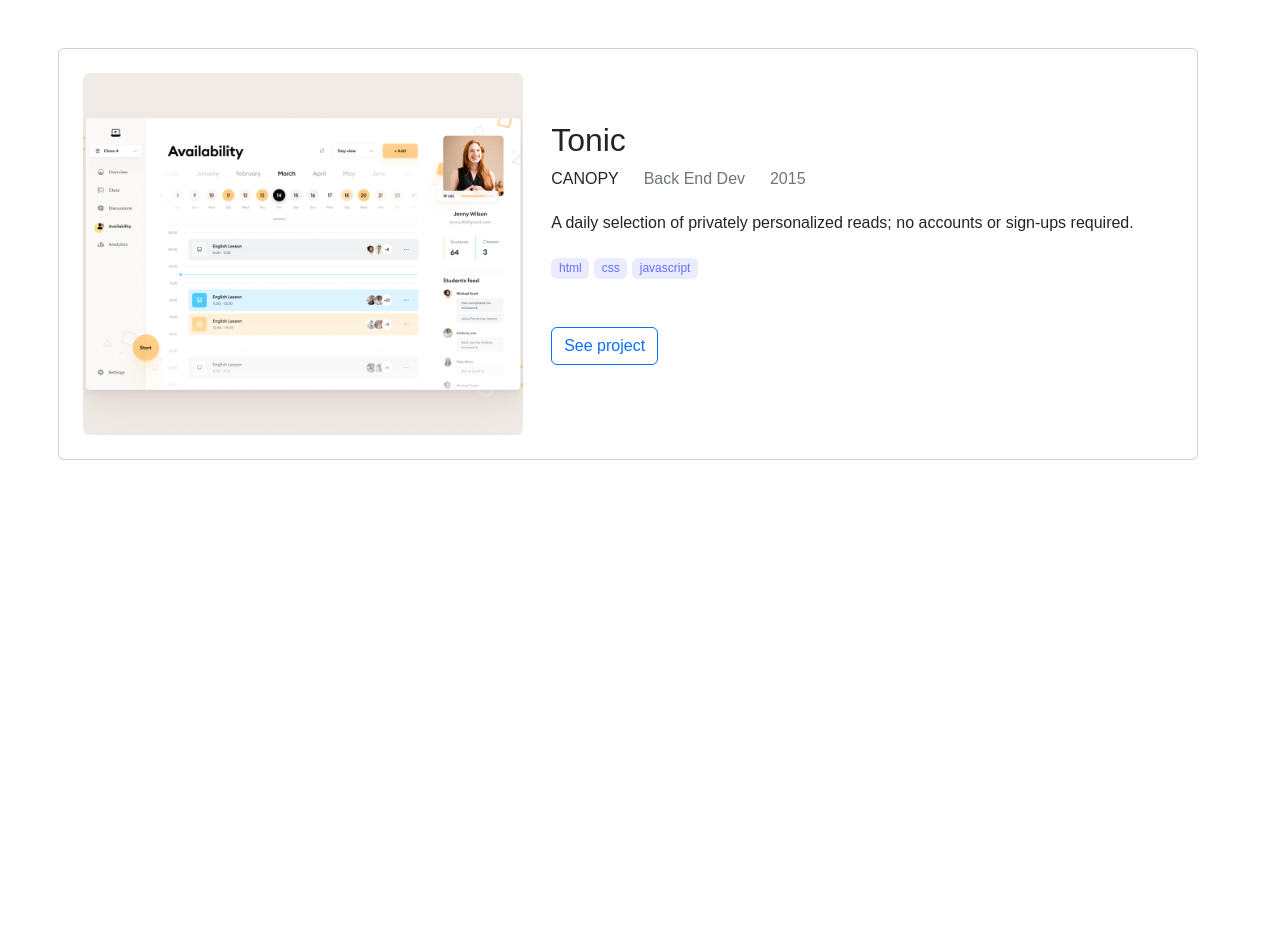
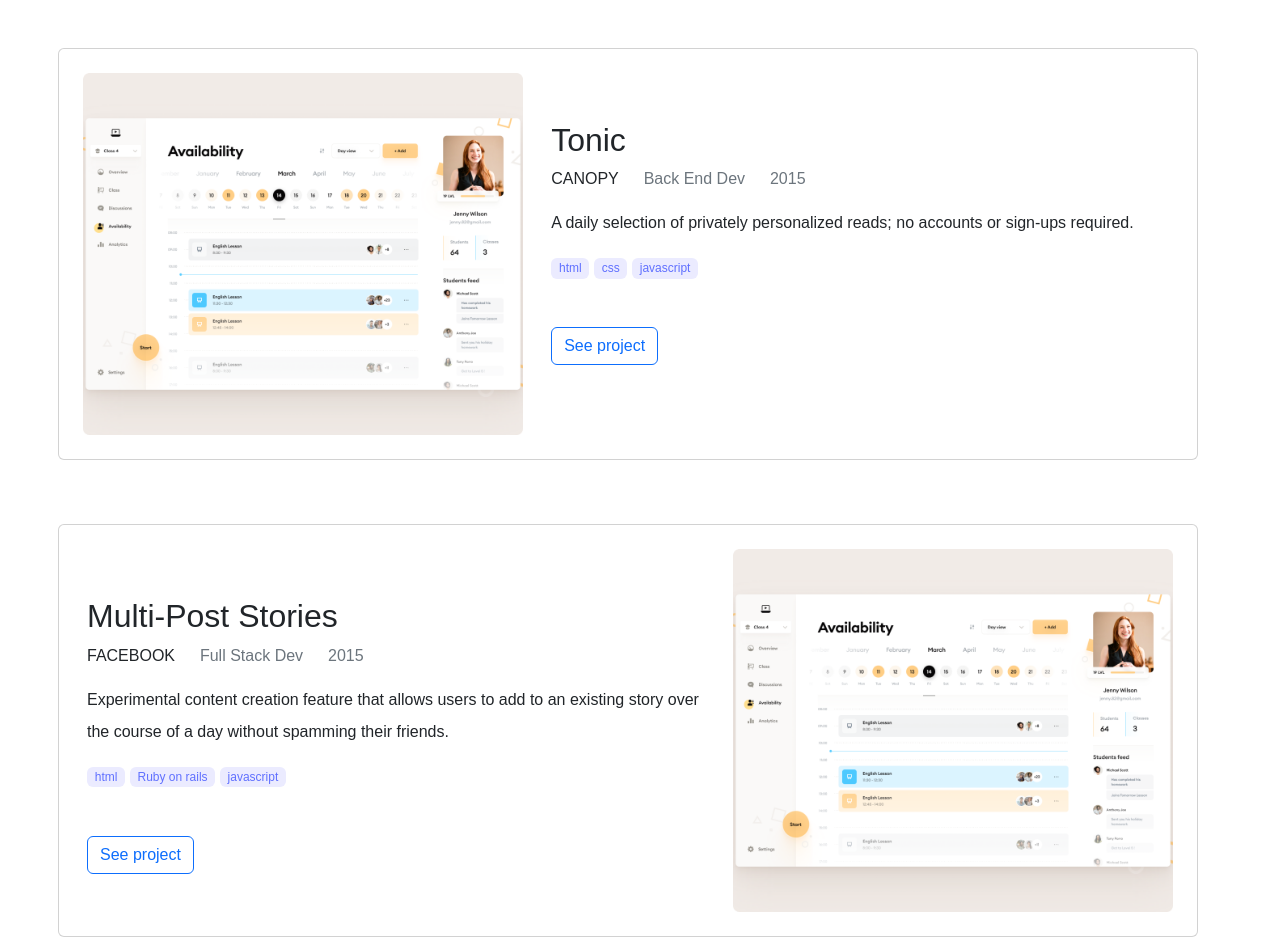
Before and after one commit to SiveMdluli/Bootstrap-Portfolio, a plain HTML site: page index.html in a window 1280 px wide. Before the commit the page ends 800 px from the top, so only its background shows below. Drawn offline with nearby package versions, Linux system fonts and the light colour scheme.

Commit message:
Add Multi-post story project on our portfolio (Project 2)

```diff
--- a/index.html
+++ b/index.html
@@ -52,6 +52,37 @@
                 <button type="button" class="btn btn-outline-primary">See project</button>
             </div>
         </div>
+        <div class="row card flex-column flex-lg-row-reverse mt-lg-5">
+            <div class="project-image col-5 align-items-start pt-lg-4 pb-lg-4">
+                <img class="card-img-top" src="img/Snapshoot Portfolio desktop 2.png" alt="Project 1">
+            </div>
+            <div class="card-body col-5 pt-lg-4 pb-lg-4 pl-lg-3">
+                <h2 class="card-title pt-lg-5">Multi-Post Stories</h2>
+                <ul class="list-inline">
+                    <li class="list-inline-item">
+                        <span class="p-lg-2.5">FACEBOOK</span>
+                    </li class="list-inline-item">
+                    <li class="list-inline-item"></li>
+                    <li class="list-inline-item">
+                        <span class="text-muted p-lg-2.5">Full Stack Dev</span>
+                    </li class="list-inline-item">
+                    <li class="list-inline-item"></li>
+                    <li class="list-inline-item">
+                        <span class="text-muted p-lg-2.5">2015</span>
+                    </li class="list-inline-item">
+                </ul>
+                <p class="fw-normal lh-lg ">
+                    Experimental content creation feature that allows users to add to an
+                    existing story over the course of a day without spamming their friends.
+                </p>
+                <div class="mb-lg-5">
+                    <span class="badge bg-info text-dark p-lg-2.5">html</span>
+                    <span class="badge bg-info text-dark p-lg-2.5">Ruby on rails</span>
+                    <span class="badge bg-info text-dark p-lg-2.5">javascript</span>
+                </div>
+                <button type="button" class="btn btn-outline-primary">See project</button>
+            </div>
+        </div>
 
     </section>
 
```
